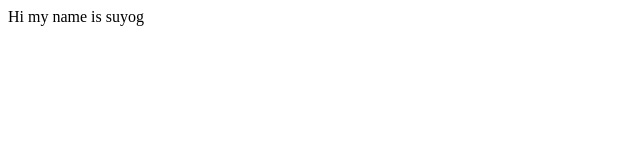
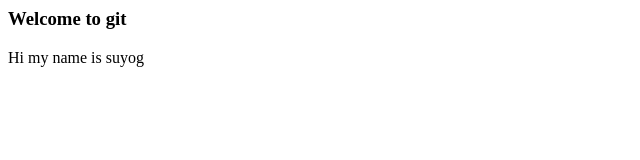
Before and after one commit to suyogDreamwares/temp, a plain HTML site: page index.html in a window 1280 px wide. Shown: the whole page, without its empty margins (0-640 px from the left). Drawn offline with Linux system fonts and the light colour scheme.

Commit message:
Second Commit

```diff
--- a/index.html
+++ b/index.html
@@ -1,5 +1,6 @@
 <html>
     <body>
+        <h3>Welcome to git</h3>
         <P>Hi my name is suyog</P>
     </body>
 </html>
```
